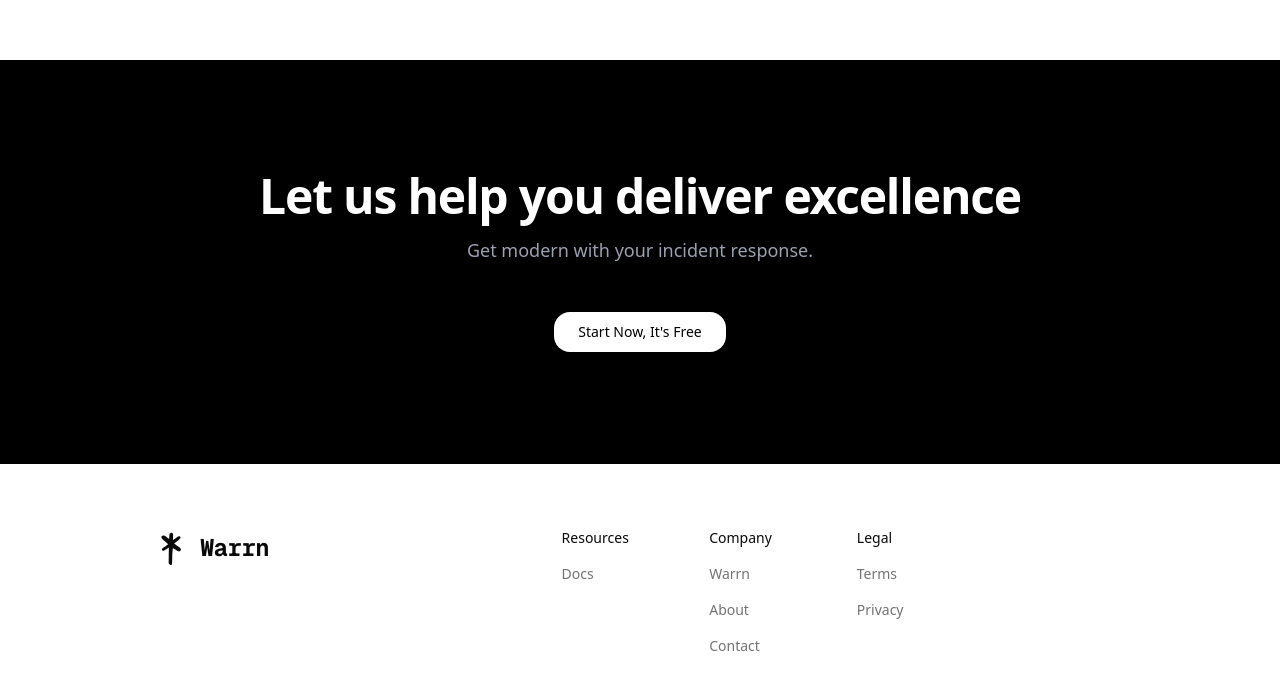
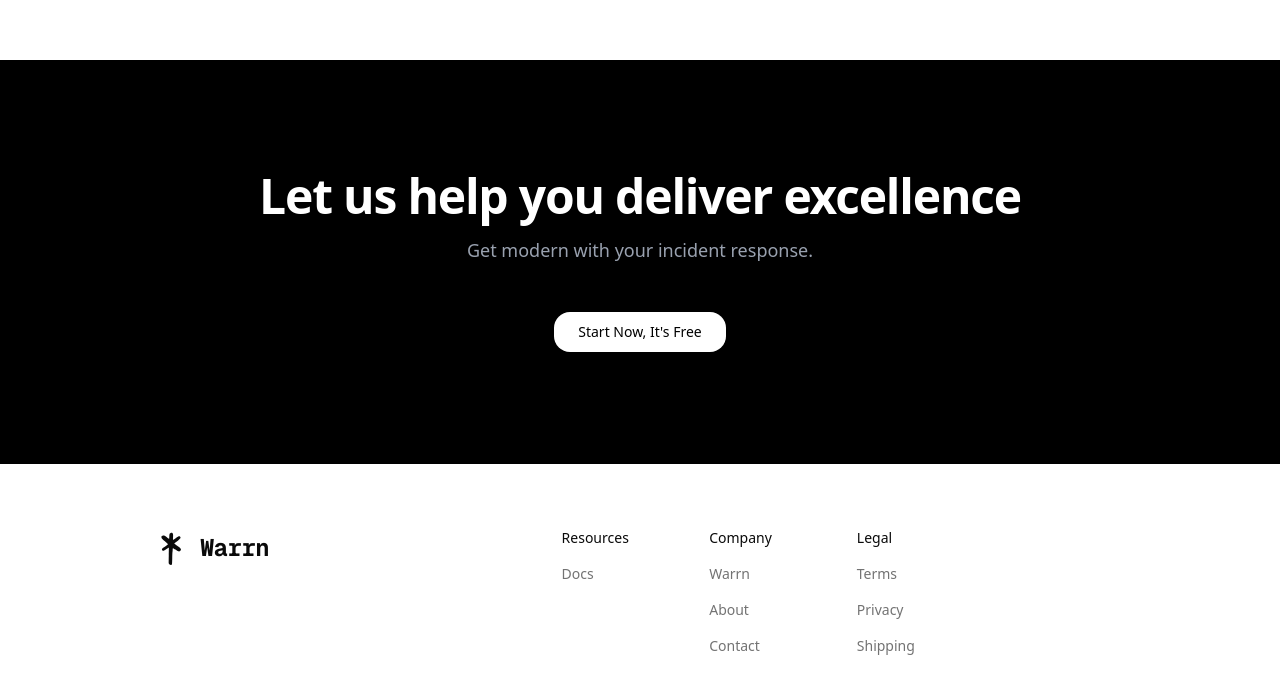
Before and after one commit to vi9hnesh/warrn-web, a Next.js app: page / in a window 1280 px wide. Shown: the part 2098-2792 px from the top of the page. Built offline with nearby package versions, Linux system fonts and the light colour scheme; no server answers; a web font is replaced by a local one.

Commit message:
feat: updating the content

```diff
--- a/src/components/website/Footer.tsx
+++ b/src/components/website/Footer.tsx
@@ -57,6 +57,10 @@ const links = [
             {
                 title: 'Privacy',
                 href: '/privacy',
+            },
+            {
+                title: 'Shipping',
+                href: '/shipping',
             },
         ],
     },
```
